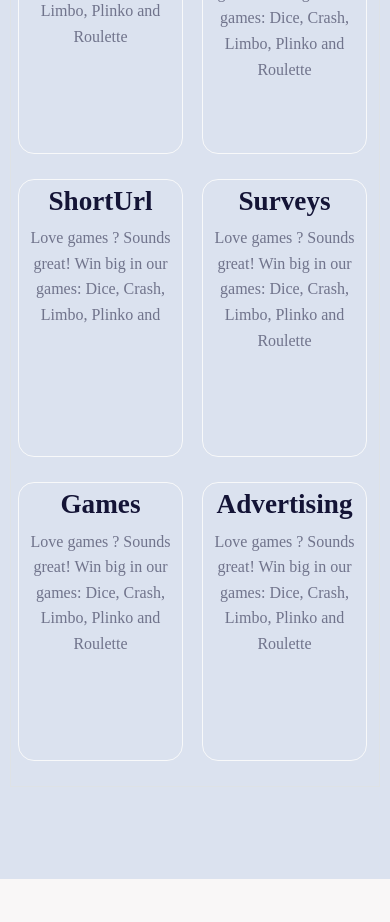
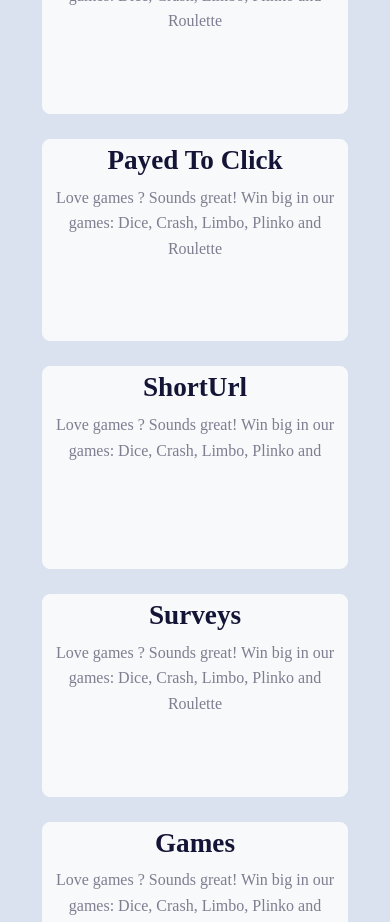
Before and after one commit to nivedpk21/TaskVibe, a React (Vite) app in the folder client/: page / in a window 390 px wide. Shown: the part 1020-1942 px from the top of the page. Built offline with nearby package versions, Linux system fonts and the light colour scheme.

Commit message:
fixed vercel 404 error

```diff
--- a/client/src/layout/Navigation.jsx
+++ b/client/src/layout/Navigation.jsx
@@ -45,6 +45,7 @@ export default function Navigation() {
             className="offcanvas offcanvas-end"
             tabIndex={-1}
             id="offcanvasNavbar"
+            data-bs-scroll="true"
             aria-labelledby="offcanvasNavbarLabel">
             <div className="offcanvas-header">
               <h5 className="offcanvas-title" id="offcanvasNavbarLabel">
--- a/client/src/pages/Home.jsx
+++ b/client/src/pages/Home.jsx
@@ -41,8 +41,9 @@ export default function Home() {
         {/* SECOND SECTION */}
         <section>
           <div className="second-section">
-            <div className="second-section-div border d-flex">
-              <div className="features text-center border rounded-4 border-light">
+            <h1 className="text-center">Features</h1>
+            <div className="second-section-div  d-flex">
+              <div className="features text-center border rounded-3 border-light bg-light">
                 <h3>Micro Tasks</h3>
                 <p>
                   Love games ? Sounds great! Win big in our <br /> games: Dice, Crash, Limbo, Plinko and
@@ -50,21 +51,21 @@ export default function Home() {
                   Roulette
                 </p>
               </div>
-              <div className="features text-center border rounded-4 border-light">
-                <h3>Payed To Click</h3>
+              <div className="features text-center border rounded-3 border-light bg-light">
+                <h3 className="">Payed To Click</h3>
                 <p>
                   Love games ? Sounds great! Win big in our <br /> games: Dice, Crash, Limbo, Plinko and
                   <br />
                   Roulette
                 </p>
               </div>
-              <div className="features text-center   border rounded-4 border-light">
+              <div className="features text-center   border rounded-3 border-light bg-light">
                 <h3>ShortUrl</h3>
                 <p>
                   Love games ? Sounds great! Win big in our <br /> games: Dice, Crash, Limbo, Plinko and
                 </p>
               </div>
-              <div className="features text-center   border rounded-4 border-light ">
+              <div className="features text-center   border rounded-3 border-light bg-light">
                 <h3>Surveys</h3>
                 <p>
                   Love games ? Sounds great! Win big in our <br /> games: Dice, Crash, Limbo, Plinko and
@@ -72,7 +73,7 @@ export default function Home() {
                   Roulette
                 </p>
               </div>
-              <div className="features text-center   border rounded-4 border-light ">
+              <div className="features text-center   border rounded-3 border-light bg-light">
                 <h3>Games</h3>
                 <p>
                   Love games ? Sounds great! Win big in our <br /> games: Dice, Crash, Limbo, Plinko and
@@ -80,7 +81,7 @@ export default function Home() {
                   Roulette
                 </p>
               </div>
-              <div className="features text-center  border rounded-4 border-light ">
+              <div className="features text-center  border rounded-3 border-light bg-light">
                 <h3>Advertising</h3>
                 <p>
                   Love games ? Sounds great! Win big in our <br /> games: Dice, Crash, Limbo, Plinko and
--- a/client/src/pages/auth/signup.css
+++ b/client/src/pages/auth/signup.css
@@ -4,7 +4,7 @@
 
 @media only screen and (max-width: 576.5px) {
   #signupdiv {
-    width: 70%;
+    width: 90%;
   }
 }
 @media only screen and (min-width: 577px) and (max-width: 767.5px) {
--- a/client/src/pages/home.css
+++ b/client/src/pages/home.css
@@ -52,13 +52,13 @@
 .second-section {
   width: 100%;
   height: 110vh;
-  padding: 0px 100px 0 100px;
+  padding: 30px 100px 0 100px;
   background-color: #dbe2ef;
 }
 .second-section-div {
   margin-bottom: 200px;
   width: 100%;
-  padding: 5rem;
+  padding: 2rem;
   flex-wrap: wrap;
   justify-content: space-around;
 }
@@ -134,22 +134,21 @@
   /* second section --------------------------------------------------- */
   .second-section {
     width: 100%;
-    height: 125vh;
-    padding: 50px 10px 50px 10px;
+    height: 185vh;
+    padding: 30px 10px 50px 10px;
     background-color: #dbe2ef;
   }
   .second-section-div {
     margin-bottom: 200px;
     width: 100%;
-    padding: 0rem;
+    padding-top: 1rem;
     flex-wrap: wrap;
     justify-content: space-around;
   }
   .features {
-    width: 45%;
-    height: 33vh;
-    margin-right: 5px;
-    padding: 5px;
+    width: 100%;
+    height: 24vh;
+    padding: 4px;
   }
   .features h3 {
     font-weight: bold;
```
Also changed, not shown: client/vercel.json (added).
